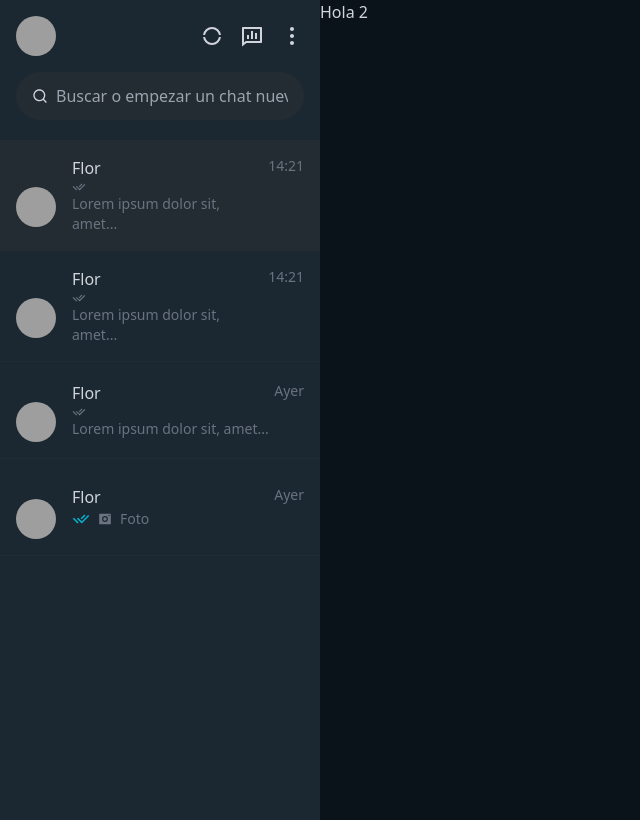
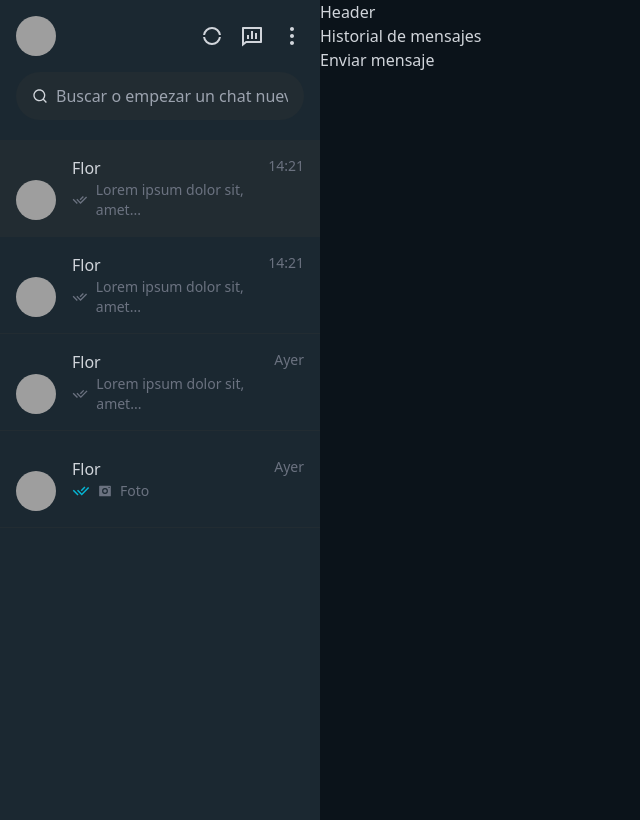
Before and after one commit to EcheCostabel/whatsappclone, a React (Vite) app: page / in a window 1280 px wide. Shown: the whole page, without its empty margins (0-640 px from the left). Built offline with nearby package versions, Linux system fonts and the light colour scheme; grey boxes are pictures that could not be loaded.

Commit message:
finish dayu

```diff
--- a/src/App.jsx
+++ b/src/App.jsx
@@ -46,8 +46,8 @@ function App() {
             <div className="flex-1 flex justify-between">
               <div>
               <h1>Flor</h1>
-              <p className="text-gray-500 text-sm">
-                <RiCheckDoubleFill />
+              <p className="text-gray-500 text-sm flex items-center gap-2">
+                <RiCheckDoubleFill className="text-lg"/>
                 Lorem ipsum dolor sit, amet...
               </p>
               </div>
@@ -63,8 +63,8 @@ function App() {
             <div className="flex-1 flex justify-between">
               <div>
               <h1>Flor</h1>
-              <p className="text-gray-500 text-sm">
-                <RiCheckDoubleFill />
+              <p className="text-gray-500 text-sm flex items-center gap-2">
+                <RiCheckDoubleFill className="text-lg"/>
                 Lorem ipsum dolor sit, amet...
               </p>
               </div>
@@ -80,8 +80,8 @@ function App() {
             <div className="flex-1 flex justify-between">
               <div>
               <h1>Flor</h1>
-              <p className="text-gray-500 text-sm">
-                <RiCheckDoubleFill />
+              <p className="text-gray-500 text-sm flex items-center gap-2">
+                <RiCheckDoubleFill className="text-lg" />
                 Lorem ipsum dolor sit, amet...
               </p>
               </div>
@@ -108,7 +108,11 @@ function App() {
 
         </div>
       </div>
-      <div className="xl:col-span-3">Hola 2</div>
+      <div className="xl:col-span-3">
+        <header>Header</header>
+        <main>Historial de mensajes</main>
+        <div>Enviar mensaje</div>
+      </div>
     </div>
   );
 }
```
